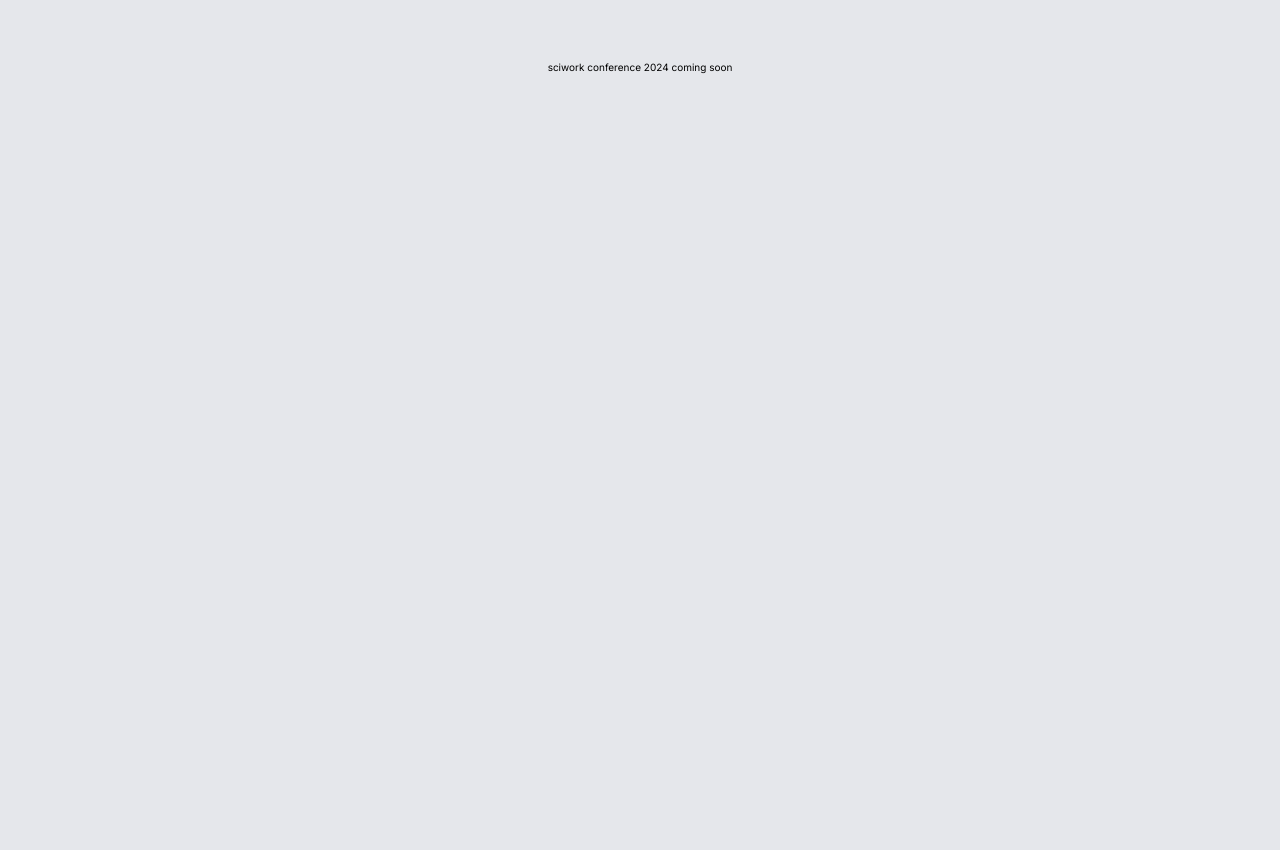
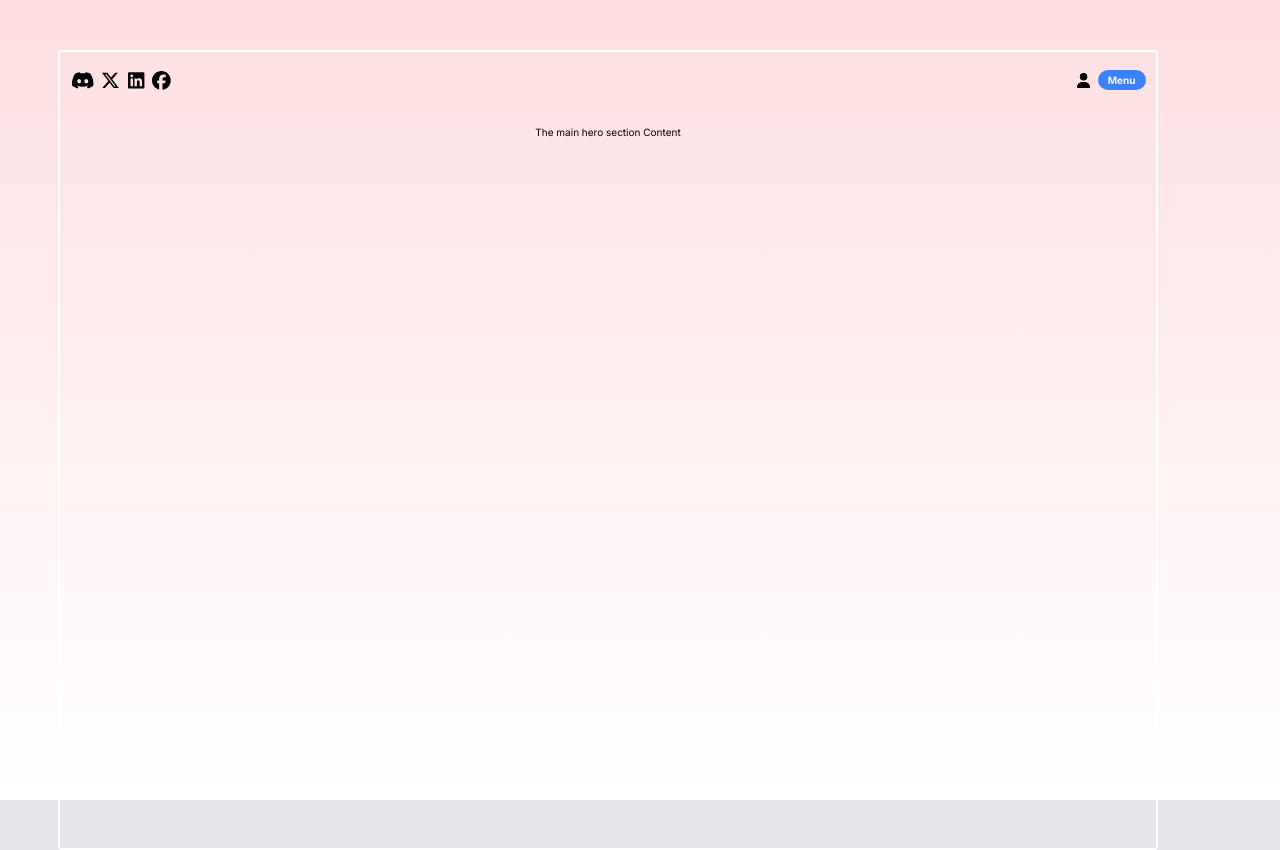
Before and after one commit to sciwork/swconf2024, a Next.js app: page / in a window 1280 px wide. Before the commit the page ends 800 px from the top, so only its background shows below. Built offline with nearby package versions, Linux system fonts and the light colour scheme.

Commit message:
Implement the hero section view

```diff
--- a/app/page.tsx
+++ b/app/page.tsx
@@ -1,9 +1,53 @@
 import Image from "next/image";
+import {
+  faDiscord,
+  faFacebook,
+  faLinkedin,
+  faXTwitter,
+} from "@fortawesome/free-brands-svg-icons";
+import { faUser } from "@fortawesome/free-solid-svg-icons";
+import { FontAwesomeIcon } from "@fortawesome/react-fontawesome";
 
 export default function Home() {
   return (
-    <main className="tw-flex tw-min-h-screen tw-flex-col tw-items-center tw-justify-between tw-p-24">
-      sciwork conference 2024 coming soon
-    </main>
+    <section id="hero-section">
+      <div className="tw-w-screen tw-h-screen tw-bg-gradient-to-b tw-from-[#FEDFE1] tw-to-[#FFF] tw-relative">
+        <header>
+          <div className="lg:tw-pt-20 tw-w-[95%] tw-flex tw-flex-col tw-items-center tw-pt-5 ">
+            <div className="tw-flex tw-w-[95%] xl:tw-w-[110rem]  tw-justify-between tw-items-center tw-relative tw-px-5 tw-pt-8 tw-pb-14">
+              <div className="tw-absolute tw-top-0 tw-left-0 tw-h-screen tw-w-full tw-border-2 tw-rounded-md tw-border-white tw-hidden xl:tw-block"></div>
+              <div className="tw-flex">
+                <FontAwesomeIcon
+                  icon={faDiscord}
+                  className="tw-text-3xl tw-cursor-pointer hover:tw-text-white active:tw-text-sky-400  tw-mr-3"
+                />
+                <FontAwesomeIcon
+                  icon={faXTwitter}
+                  className="tw-text-3xl tw-cursor-pointer hover:tw-text-white active:tw-text-sky-400  tw-mr-3"
+                />
+                <FontAwesomeIcon
+                  icon={faLinkedin}
+                  className="tw-text-3xl tw-cursor-pointer hover:tw-text-white active:tw-text-sky-400  tw-mr-3"
+                />
+                <FontAwesomeIcon
+                  icon={faFacebook}
+                  className="tw-text-3xl tw-cursor-pointer hover:tw-text-white active:tw-text-sky-400 "
+                />
+              </div>
+              <div className="tw-flex tw-items-center">
+                <FontAwesomeIcon
+                  icon={faUser}
+                  className="tw-text-2xl tw-cursor-pointer hover:tw-text-white active:tw-text-sky-400 tw-mr-3"
+                />
+                <button className="tw-bg-blue-500 hover:tw-bg-blue-700 tw-text-white tw-font-bold tw-py-1 tw-px-4 tw-rounded-full opacity-0">
+                  Menu
+                </button>
+              </div>
+            </div>
+            <p> The main hero section Content</p>
+          </div>
+        </header>
+      </div>
+    </section>
   );
 }
--- a/package.json
+++ b/package.json
@@ -26,6 +26,7 @@
     "react-dom": "^18"
   },
   "devDependencies": {
+    "@fortawesome/free-brands-svg-icons": "^6.6.0",
     "@trivago/prettier-plugin-sort-imports": "^4.3.0",
     "@types/node": "^20",
     "@types/react": "^18",
```
Also changed, not shown: 1 other file (tests, documents, lock files or other folders).
